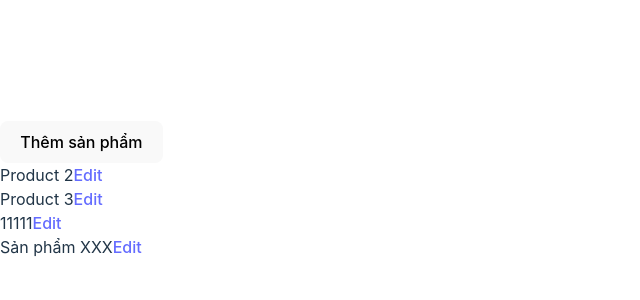
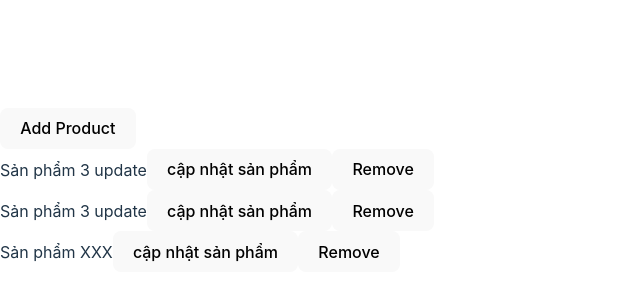
Before and after one commit to datlt2306/web502, a React (Vite) app in the folder WD18328/: page / in a window 1280 px wide. Shown: the part 210-510 px from the top of the page, without its empty margins (0-640 px from the left). Built offline with nearby package versions, Linux system fonts and the light colour scheme; data requests are answered from the project's data file.

Commit message:
WD18328 - Buổi 7

```diff
--- a/WD18328/db.json
+++ b/WD18328/db.json
@@ -2,23 +2,18 @@
   "products": [
     {
       "id": 2,
-      "name": "Product 2",
-      "price": 19.99
+      "name": "Sản phẩm 3 update",
+      "price": 200
     },
     {
       "id": 3,
-      "name": "Product 3",
-      "price": 7.99
-    },
-    {
-      "name": "11111",
-      "price": "1111111",
-      "id": 4
+      "name": "Sản phẩm 3 update",
+      "price": 200
     },
     {
       "name": "Sản phẩm XXX",
       "price": 200,
-      "id": 5
+      "id": 4
     }
   ]
 }
--- a/WD18328/src/components/ProductList.tsx
+++ b/WD18328/src/components/ProductList.tsx
@@ -37,9 +37,25 @@ const ProductList = () => {
             }
         },
     });
-    const mutation = useMutation({
+    const { mutate: add, isPending } = useMutation({
         mutationFn: async (product) => {
             await axios.post(`http://localhost:3000/products`, product);
+        },
+        onSuccess: () => {
+            queryClient.invalidateQueries({ queryKey: ["PRODUCT_KEY"] });
+        },
+    });
+    const { mutate: remove } = useMutation({
+        mutationFn: async (id: number) => {
+            await axios.delete(`http://localhost:3000/products/${id}`);
+        },
+        onSuccess: () => {
+            queryClient.invalidateQueries({ queryKey: ["PRODUCT_KEY"] });
+        },
+    });
+    const { mutate: edit } = useMutation({
+        mutationFn: async (product: IProduct) => {
+            await axios.put(`http://localhost:3000/products/${product.id}`, product);
         },
         onSuccess: () => {
             queryClient.invalidateQueries({ queryKey: ["PRODUCT_KEY"] });
@@ -49,16 +65,19 @@ const ProductList = () => {
     if (isError) return <>Error....</>;
     return (
         <div>
-            <button onClick={() => mutation.mutate({ name: "Sản phẩm XXX", price: 200 })}>
-                Thêm sản phẩm
+            <button onClick={() => add({ name: "Sản phẩm XXX", price: 200 })}>
+                {isPending ? "Adding..." : "Add Product"}
             </button>
+
             {data.map((item: IProduct, index: number) => (
                 <div key={index}>
                     {item.name}
-                    <Link to={`/products/${item.id}/edit`}>Edit</Link>
-                    {/* <button onClick={() => dispatch({ type: "DELETE_PRODUCT", payload: item.id! })}>
-                        Remove
-                    </button> */}
+                    <button
+                        onClick={() => edit({ id: item.id, name: "Sản phẩm 3 update", price: 200 })}
+                    >
+                        cập nhật sản phẩm
+                    </button>
+                    <button onClick={() => remove(item.id!)}>Remove</button>
                 </div>
             ))}
         </div>
```
